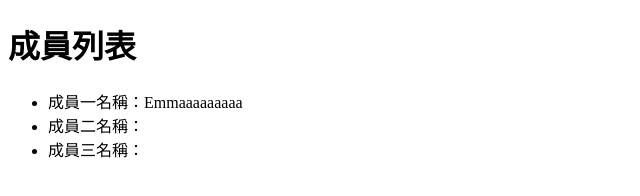
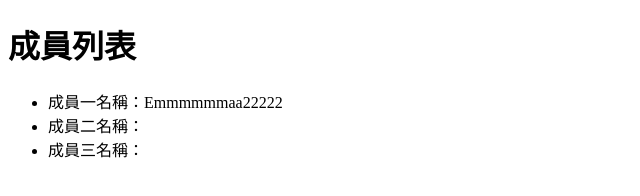
Before and after one commit to soemmaooo/git0816-1, a plain HTML site: page index.html in a window 1280 px wide. Shown: the full height of the page, 0-640 px from the left. Drawn offline with Linux system fonts and the light colour scheme.

Commit message:
調整成員一名字

```diff
--- a/index.html
+++ b/index.html
@@ -8,7 +8,7 @@
 <body>
     <h1>成員列表</h1>
     <ul>
-        <li>成員一名稱：Emmaaaaaaaaa</li>
+        <li>成員一名稱：Emmmmmmaa22222</li>
         <li>成員二名稱：</li>
         <li>成員三名稱：</li>
     </ul>
```
